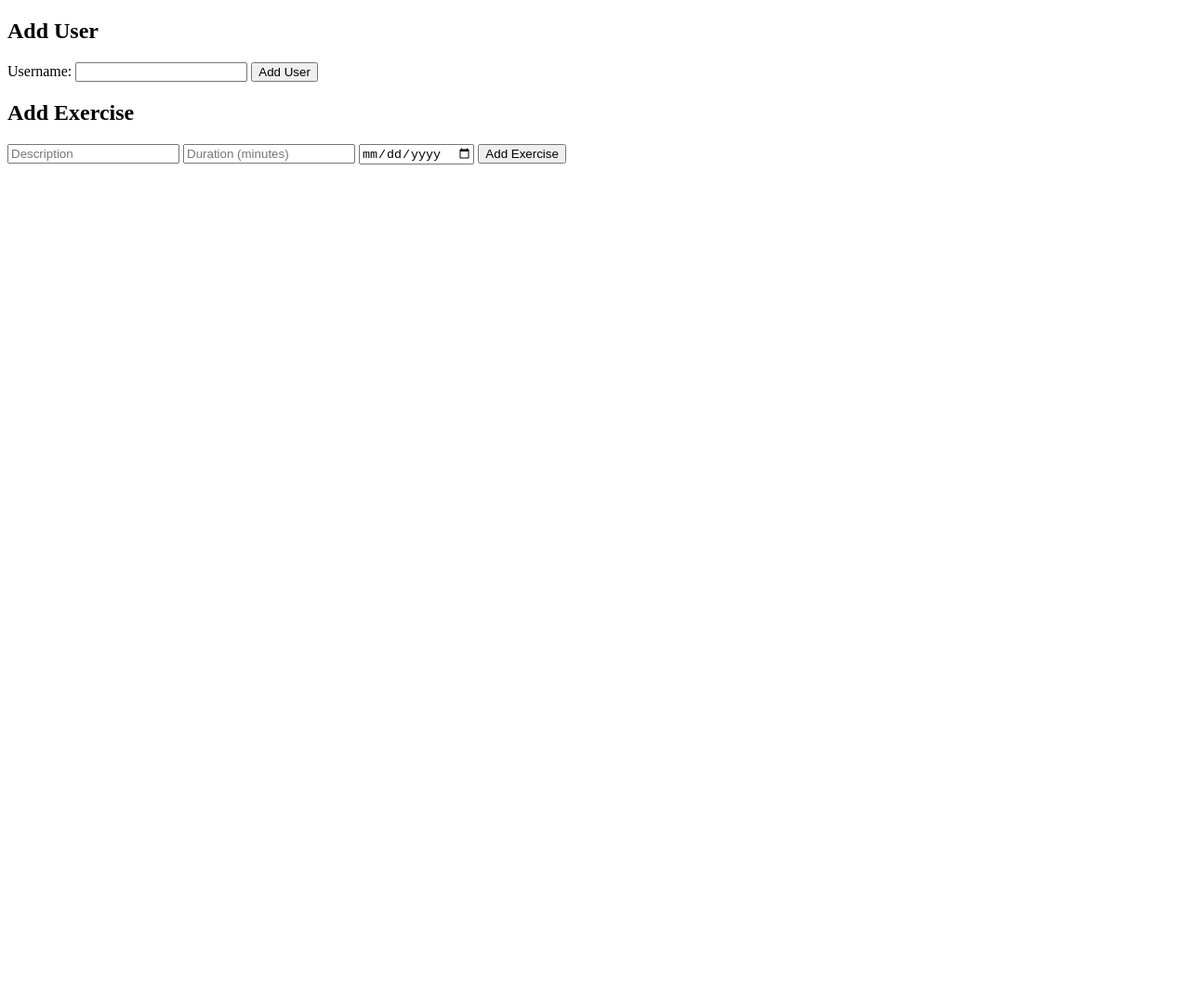
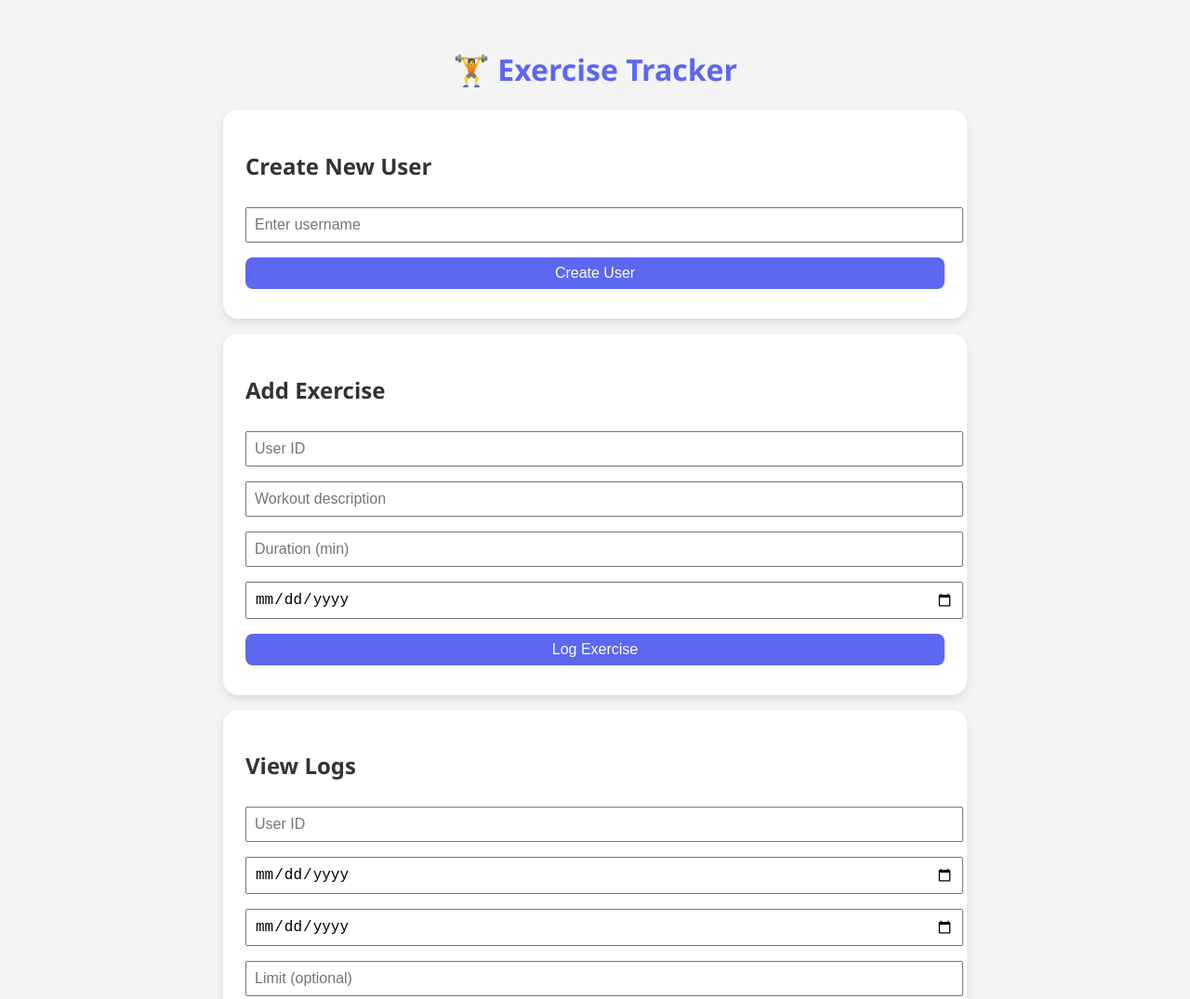
Before and after one commit to ayabong-a/exercise-tracker, a website: page views/index.html in a window 1280 px wide. Shown: the top 1075 px of the page at 93% size. Before the commit the page ends 800 px from the top, so only its background shows below. Drawn offline with Linux system fonts and the light colour scheme.

Commit message:
implementing a functional UI

```diff
--- a/index.js
+++ b/index.js
@@ -11,6 +11,7 @@ app.use(cors());
 app.use(express.json());
 app.use(express.urlencoded({ extended: false }));
 
+app.use(express.static('public'));
 app.use('/api/users', userRoutes);
 
 mongoose.connect(process.env.MONGO_URI, {
--- a/public/styles.css
+++ b/public/styles.css
@@ -0,0 +1,45 @@
+body {
+    font-family: 'Segoe UI', sans-serif;
+    background-color: #f4f4f4;
+    color: #333;
+    margin: 0;
+    padding: 2rem;
+}
+
+.container {
+    max-width: 800px;
+    margin: 0 auto;
+}
+
+h1 {
+    text-align: center;
+    color: #5c67f2;
+}
+
+.card {
+    background: white;
+    padding: 1.5rem;
+    margin: 1rem 0;
+    border-radius: 1rem;
+    box-shadow: 0 4px 10px rgba(0, 0, 0, 0.1);
+}
+
+input, button {
+    padding: 0.5rem;
+    margin: 0.5rem 0;
+    width: 100%;
+    font-size: 1rem;
+}
+
+button {
+    background-color: #5c67f2;
+    color: white;
+    border: none;
+    cursor: pointer;
+    border-radius: 0.5rem;
+    transition: background 0.3s ease;
+}
+
+button:hover {
+    background-color: #4049c3;
+}
--- a/views/index.html
+++ b/views/index.html
@@ -4,21 +4,43 @@
     <meta charset="UTF-8">
     <meta name="viewport" content="width=device-width, initial-scale=1.0">
     <title>Exercise tracker</title>
+    <link rel="stylesheet" href="/styles.css">
 </head>
 <body>
-    <h2>Add User</h2>
-    <form action="/api/users" method="post">
-        <label for="username">Username:</label>
-        <input type="text" id="username" name="username" required>
-        <button type="submit">Add User</button>
-    </form>
+    <div class="container">
+        <h1>🏋️ Exercise Tracker</h1>
 
-    <h2>Add Exercise</h2>
-    <form action="/api/users/68750ed579047380a44cd2e5/exercises" method="post">
-        <input type="text" id="description" name="description" placeholder="Description" required>
-        <input type="number" id="duration" name="duration" placeholder="Duration (minutes)" required>
-        <input type="date" id="date" name="date">
-        <button type="submit">Add Exercise</button>
-    </form>
+        <section class="card">
+            <h2>Create New User</h2>
+            <form action="/api/users" method="POST">
+                <input type="text" name="username" placeholder="Enter username" required>
+                <button type="submit">Create User</button>
+
+            </form>
+        </section>
+
+        <section class="card">
+            <h2>Add Exercise</h2>
+            <form id="exercise-form">
+                <input type="text" name="userId" placeholder="User ID" required>
+                <input type="text" name="description" placeholder="Workout description" required>
+                <input type="number" name="duration" placeholder="Duration (min)" required>
+                <input type="date" name="date" placeholder="Date (YYYY-MM-DD)" >
+                <button type="submit">Log Exercise</button>
+            </form>
+        </section>
+
+        <section class="card">
+            <h2>View Logs</h2>
+            <form id="log-form">
+                <input type="text" name="userId" placeholder="User ID" required>
+                <input type="date" name="from">
+                <input type="date" name="to">
+                <input type="number" name="limit" placeholder="Limit (optional)">
+                <button type="submit">Get Logs</button>
+            </form>
+            <div id="log-results"></div>
+        </section>
+    </div>
 </body>
 </html>
```
